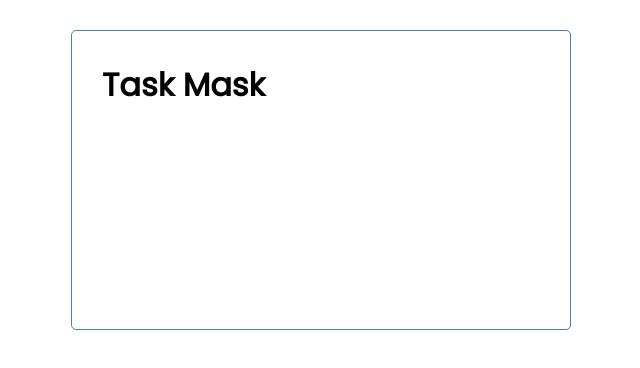
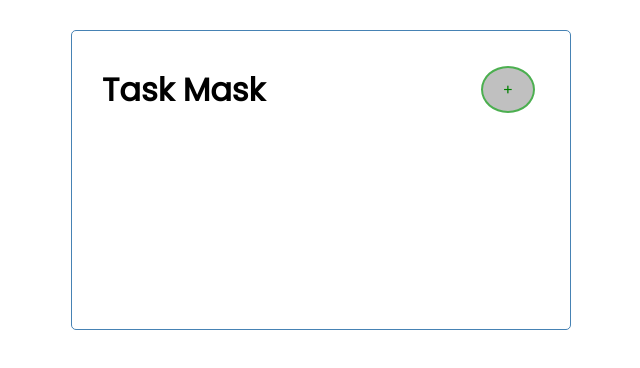
Before and after one commit to Slim-Shary/task-mask, a Vue app: page / in a window 1280 px wide. Shown: the top 368 px of the page, without its empty margins (319-959 px from the left). Built offline with nearby package versions, Linux system fonts and the light colour scheme.

Commit message:
Add Task button

```diff
--- /dev/null
+++ b/src/components/Button.vue
@@ -0,0 +1,28 @@
+<template>
+  <button :style="{ background: color }" class="btn outline">
+    {{ text }}
+  </button>
+</template>
+
+<script>
+export default {
+  name: 'Button',
+  props: {
+    text: String,
+    color: String
+  }
+}
+</script>
+
+<style scoped>
+.btn {
+  border: 2px solid black;
+  color: black;
+  cursor: pointer;
+  border-radius: 50%;
+}
+.outline {
+  border-color: #4caf50;
+  color: green;
+}
+</style>
--- a/src/components/Header.vue
+++ b/src/components/Header.vue
@@ -3,12 +3,18 @@
     <h1>
       {{ title }}
     </h1>
+    <Button text="+" color="silver" />
   </header>
 </template>
 
 <script>
+import Button from './Button'
+
 export default {
   name: 'Header',
+  components: {
+    Button
+  },
   props: {
     title: String
   }
```
